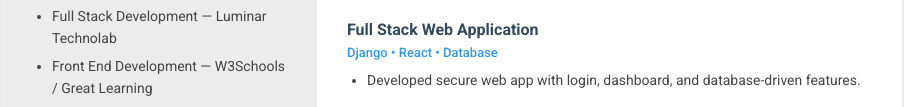
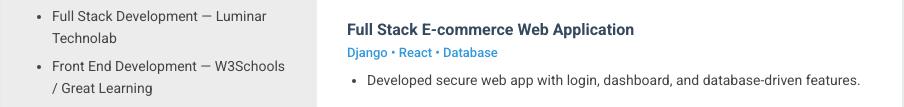
Before and after one commit to sanjai001-netizen/My-Resume, a plain HTML site: page index.html in a window 1280 px wide. Shown: the part 1272-1379 px from the top of the page, without its empty margins (188-1092 px from the left). Drawn offline with Linux system fonts and the light colour scheme.

```diff
--- a/index.html
+++ b/index.html
@@ -172,7 +172,7 @@
                     <h2><i class="fas fa-project-diagram"></i> Projects</h2>
 
                     <div class="project">
-                        <h3>Full Stack Web Application</h3>
+                        <h3>Full Stack E-commerce Web Application</h3>
                         <p class="tech-stack">Django • React • Database</p>
                         <ul>
                             <li>Developed secure web app with login, dashboard, and database-driven features.</li>
@@ -206,4 +206,5 @@
 
 </body>
 
+
 </html>
```
